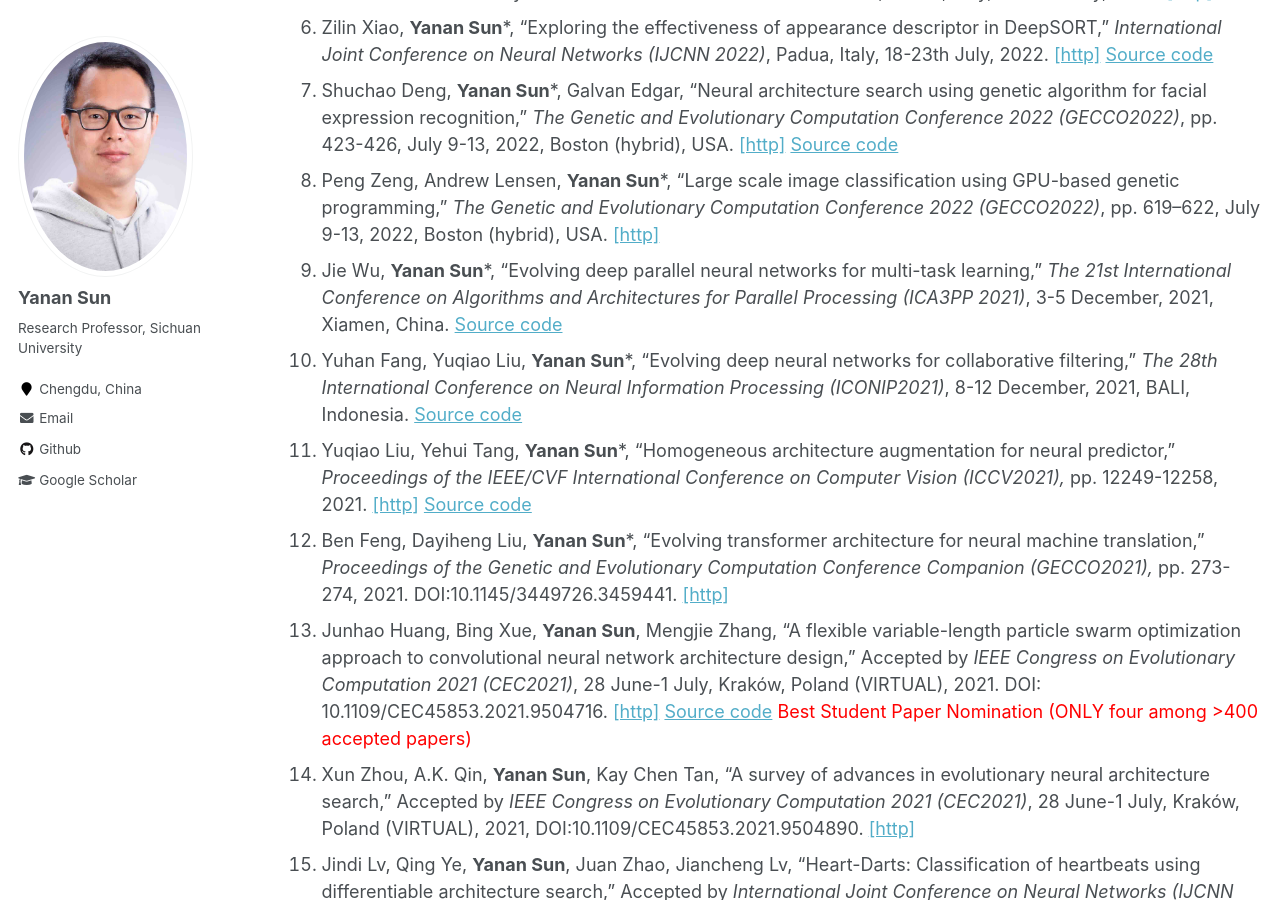
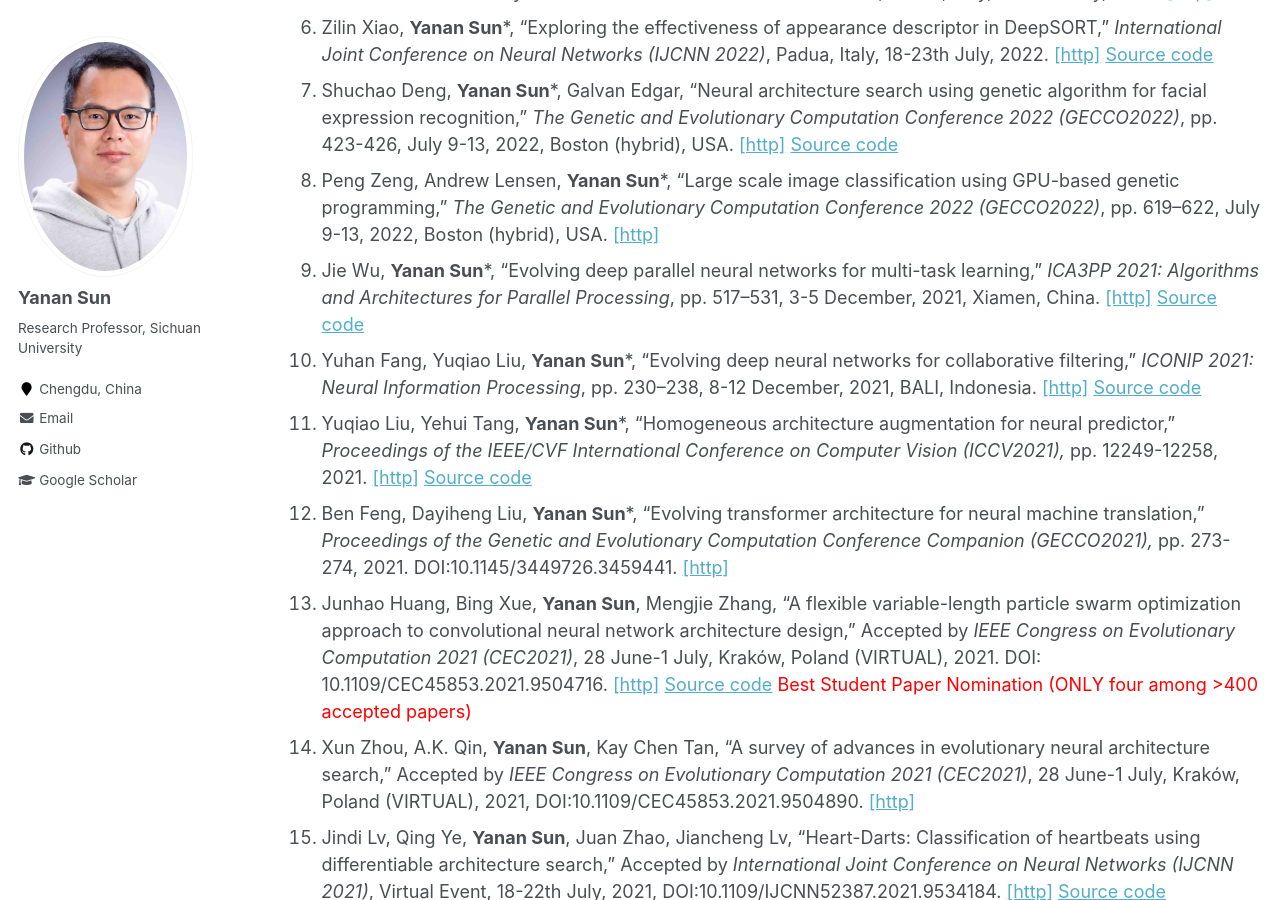
Before and after one commit to yn-sun/yn-sun.github.io, a Jekyll site: the page built from _pages/publications.md, in a window 1280 px wide and 900 px high, scrolled down 3300 px. Built offline with Jekyll 4.4.1, drawn with Linux system fonts in a browser that asks for light colours; comment, search, counter and statistics services are not loaded.

Commit message:
Update publications.md

```diff
--- a/_pages/publications.md
+++ b/_pages/publications.md
@@ -46,8 +46,8 @@ author_profile: true
 6. Zilin Xiao, **Yanan Sun***, "Exploring the effectiveness of appearance descriptor in DeepSORT," <i>International Joint Conference on Neural Networks (IJCNN 2022)</i>, Padua, Italy, 18-23th July, 2022. [[http]](https://ieeexplore.ieee.org/abstract/document/9892847) [Source code](https://github.com/MrZilinXiao/Exploring-DeepSORT)
 7. Shuchao Deng, **Yanan Sun***, Galvan Edgar, "Neural architecture search using genetic algorithm for facial expression recognition," <i>The Genetic and Evolutionary Computation Conference 2022 (GECCO2022)</i>, pp. 423-426, July 9-13, 2022, Boston (hybrid), USA. [[http]](https://dl.acm.org/doi/10.1145/3520304.3528884) [Source code](https://github.com/Xiaojiuwo168/GA-FER)
 8. Peng Zeng, Andrew Lensen, **Yanan Sun***, "Large scale image classification using GPU-based genetic programming," <i>The Genetic and Evolutionary Computation Conference 2022 (GECCO2022)</i>, pp. 619–622, July 9-13, 2022, Boston (hybrid), USA. [[http]](https://dl.acm.org/doi/10.1145/3520304.3528892)
-9. Jie Wu, **Yanan Sun***, "Evolving deep parallel neural networks for multi-task learning," <i>The 21st International Conference on Algorithms and Architectures for Parallel Processing (ICA3PP 2021)</i>, 3-5 December, 2021, Xiamen, China. [Source code](https://github.com/J-Wu97/EVO-MTL)
-10. Yuhan Fang, Yuqiao Liu, **Yanan Sun***, "Evolving deep neural networks for collaborative filtering," <i>The 28th International Conference on Neural Information Processing (ICONIP2021)</i>, 8-12 December, 2021, BALI, Indonesia. [Source code](https://github.com/PRIEEE/Evolve-CF)
+9. Jie Wu, **Yanan Sun***, "Evolving deep parallel neural networks for multi-task learning," <i>ICA3PP 2021: Algorithms and Architectures for Parallel Processing</i>, pp. 517–531, 3-5 December, 2021, Xiamen, China. [[http]](https://link.springer.com/chapter/10.1007/978-3-030-95388-1_34) [Source code](https://github.com/J-Wu97/EVO-MTL)
+10. Yuhan Fang, Yuqiao Liu, **Yanan Sun***, "Evolving deep neural networks for collaborative filtering," <i>ICONIP 2021: Neural Information Processing</i>, pp. 230–238, 8-12 December, 2021, BALI, Indonesia. [[http]](https://link.springer.com/chapter/10.1007/978-3-030-92310-5_27) [Source code](https://github.com/PRIEEE/Evolve-CF)
 11. Yuqiao Liu, Yehui Tang, **Yanan Sun***, "Homogeneous architecture augmentation for neural predictor," <i>Proceedings of the IEEE/CVF International Conference on Computer Vision (ICCV2021),</i> pp. 12249-12258, 2021. [[http]](https://openaccess.thecvf.com/content/ICCV2021/html/Liu_Homogeneous_Architecture_Augmentation_for_Neural_Predictor_ICCV_2021_paper.html) [Source code](https://github.com/lyq998/HAAP)
 12. Ben Feng, Dayiheng Liu, **Yanan Sun***, "Evolving transformer architecture for neural machine translation," <i>Proceedings of the Genetic and Evolutionary Computation Conference Companion (GECCO2021),</i> pp. 273-274, 2021. DOI:10.1145/3449726.3459441. [[http]](https://dl.acm.org/doi/abs/10.1145/3449726.3459441)
 13. Junhao Huang, Bing Xue, **Yanan Sun**, Mengjie Zhang, "A flexible variable-length particle swarm optimization approach to convolutional neural network architecture design," Accepted by <i>IEEE Congress on Evolutionary Computation 2021 (CEC2021)</i>, 28 June-1 July, Kraków, Poland (VIRTUAL), 2021. DOI: 10.1109/CEC45853.2021.9504716. [[http]](https://ieeexplore.ieee.org/document/9504716) [Source code](https://github.com/HuangJunh/FPSO) <span style="color: #FF0000">Best Student Paper Nomination (ONLY four among >400 accepted papers)</span>
```
